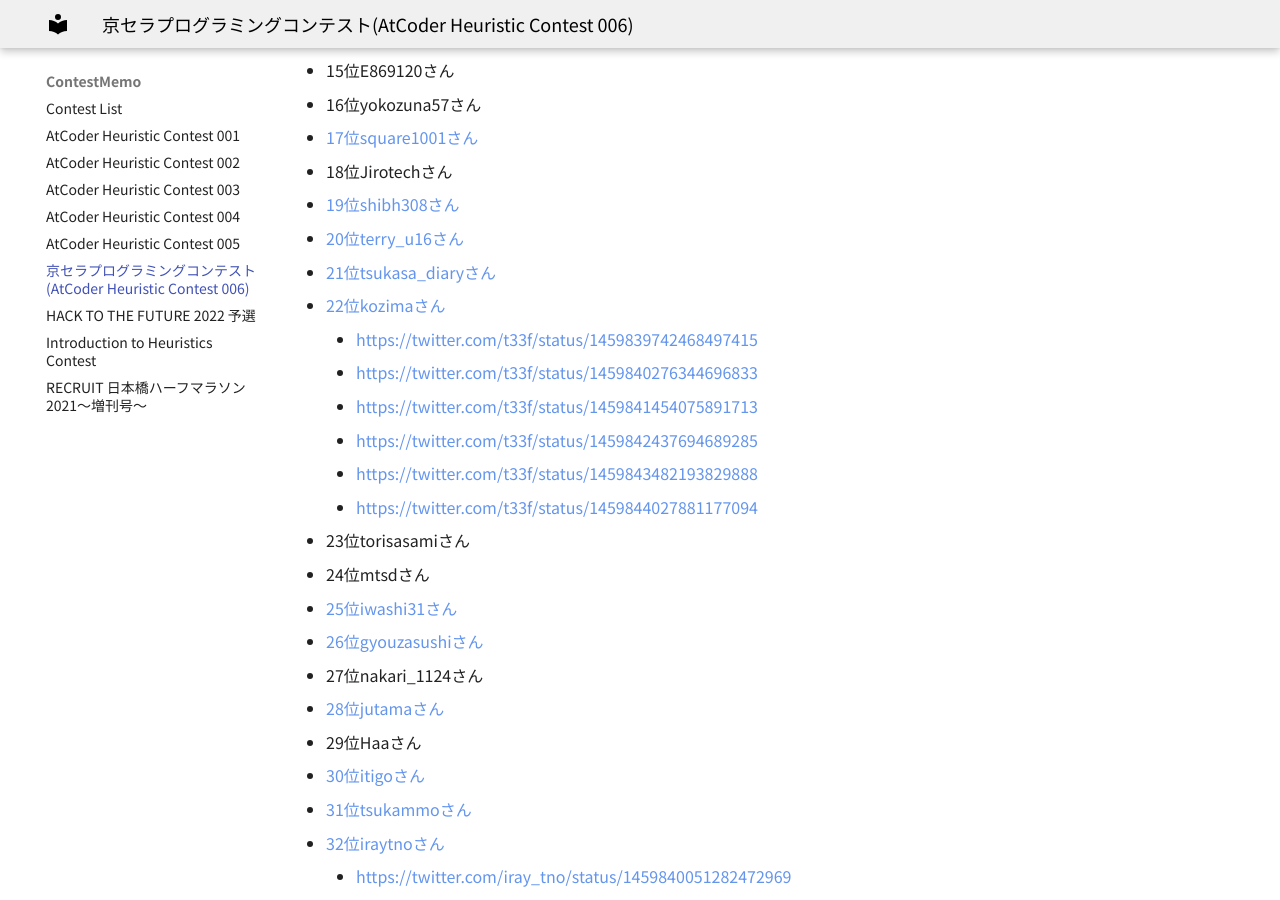
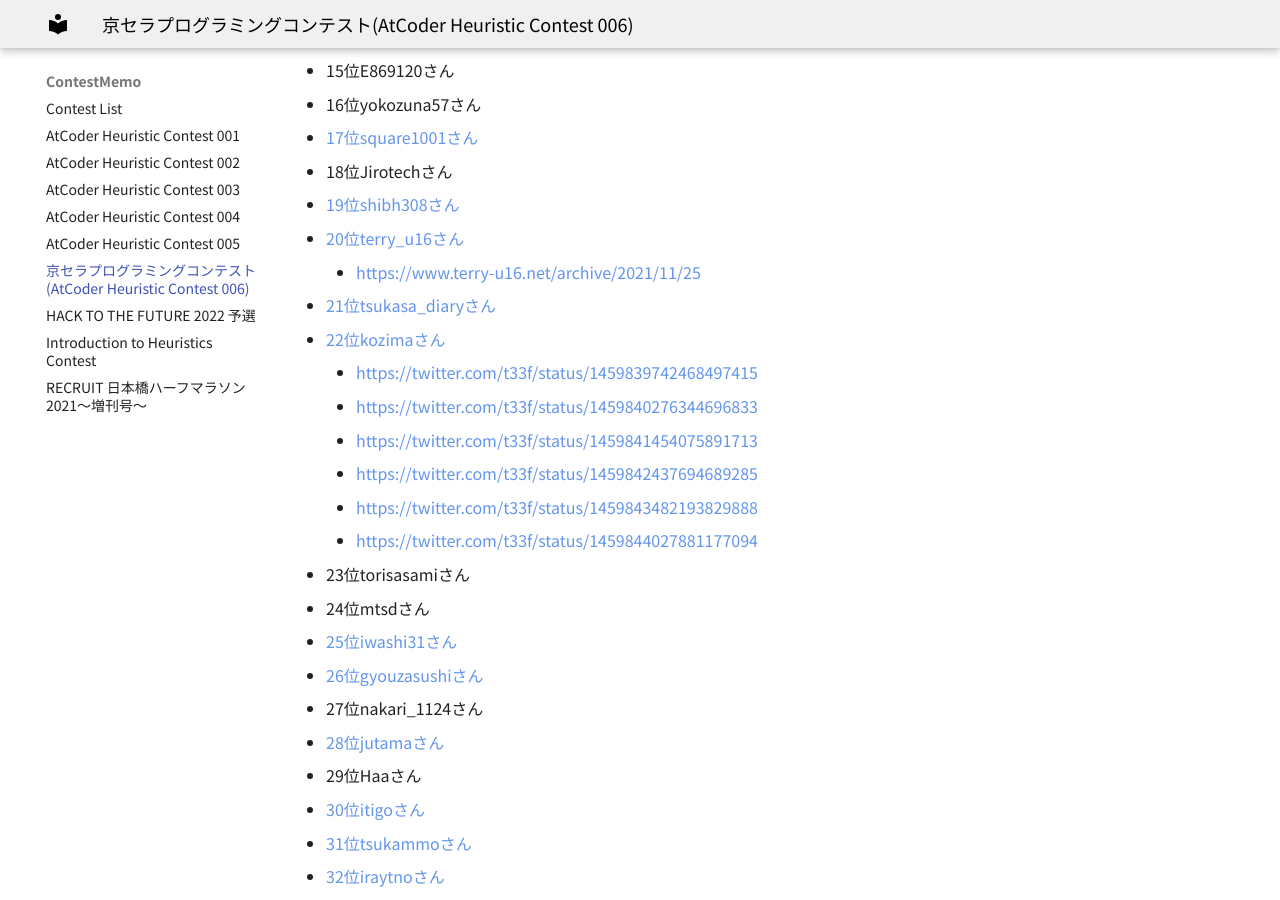
Before and after one commit to jetbead/AtCoderHeuristicContestMemo, an MkDocs documentation site: the page built from docs/ContestMemo/ahc006.md, in a window 1280 px wide and 900 px high, scrolled down 1367 px. Built offline with MkDocs 1.6.1 and Material for MkDocs 9.7.7, drawn with Linux system fonts in a browser that asks for light colours; some web fonts are replaced; some of the changed lines change nothing that is shown.

Commit message:
Update ahc006.md

```diff
--- a/docs/ContestMemo/ahc006.md
+++ b/docs/ContestMemo/ahc006.md
@@ -40,6 +40,7 @@
 - 18位Jirotechさん
 - [19位shibh308さん](https://twitter.com/shibh308/status/1459839246836330497)
 - [20位terry_u16さん](https://twitter.com/terry_u16/status/1459839669798338560)
+    - https://www.terry-u16.net/archive/2021/11/25
 - [21位tsukasa_diaryさん](https://twitter.com/tsukasa__diary/status/1459839733715304448)
 - [22位kozimaさん](https://twitter.com/t33f/status/1459839346966597637)
     - https://twitter.com/t33f/status/1459839742468497415
```
